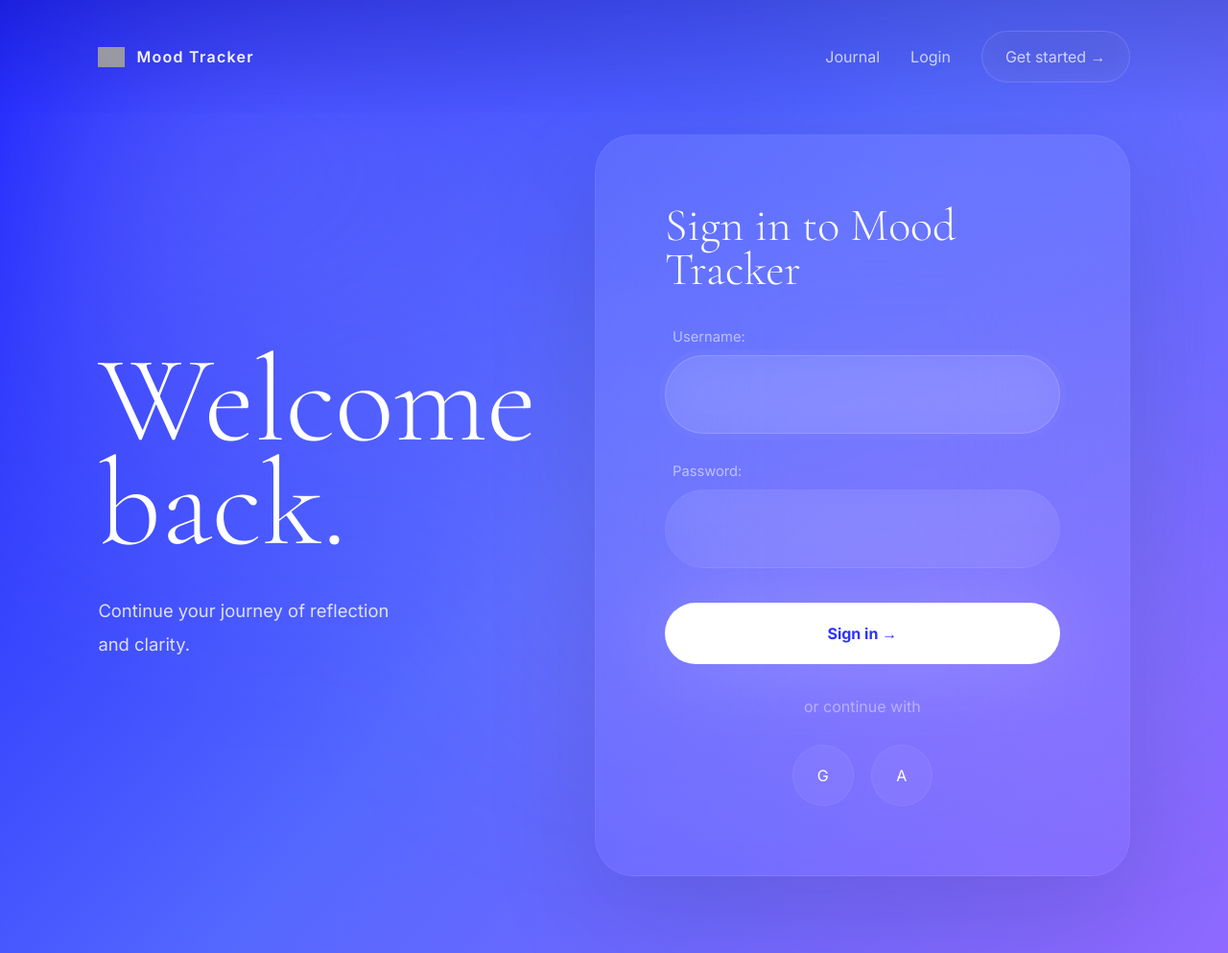
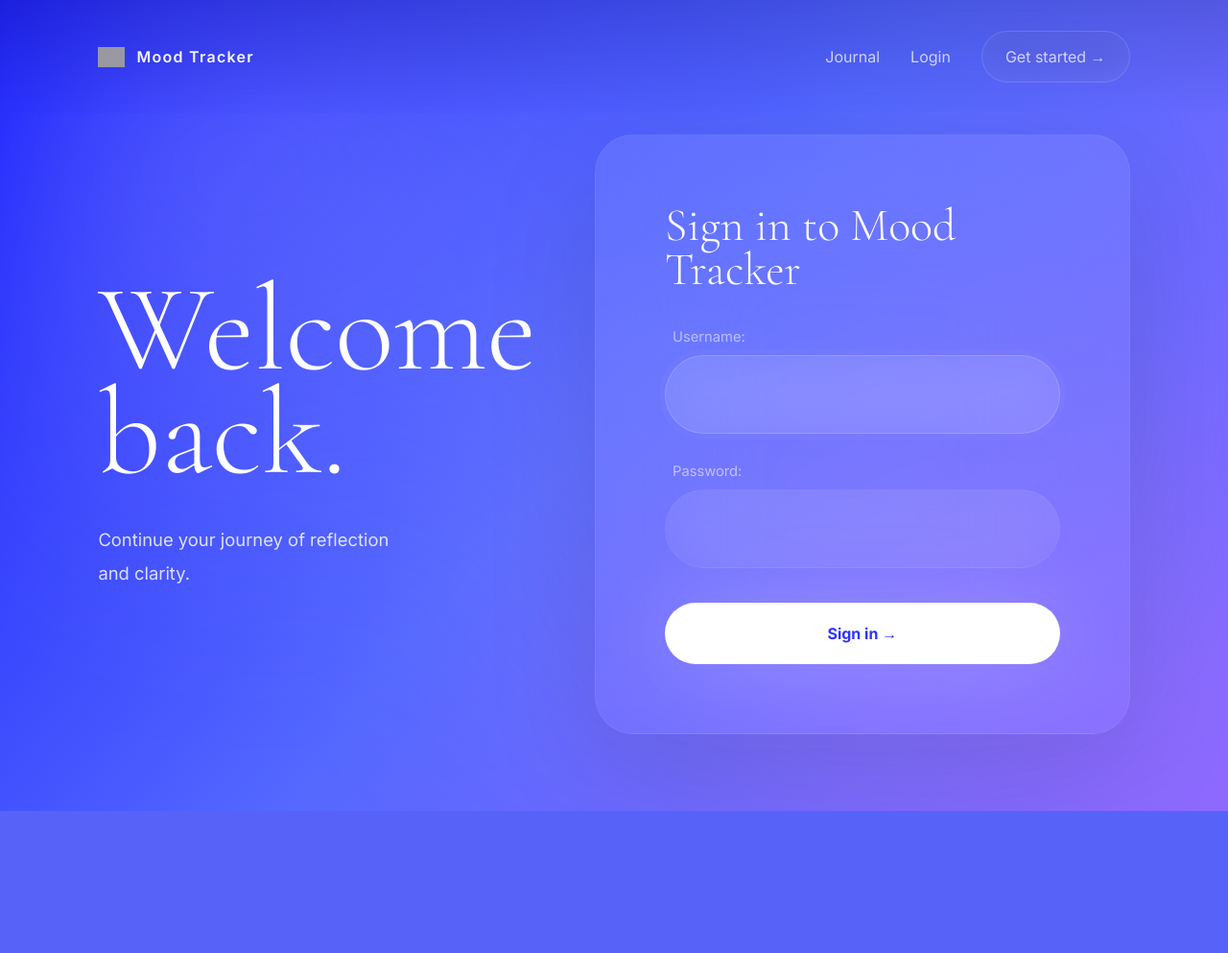
Before and after one commit to zwirok-git/ai-mood-tracker, a Django app: page /login/ in a window 1280 px wide. Shown: the whole page at 96% size. After the commit the page ends 845 px from the top, so only its background shows below. Run offline with Django 5.2, Linux system fonts and the light colour scheme; grey boxes are pictures that could not be loaded.

Commit message:
refactor: remove unused div `login-divider`

```diff
--- a/templates/registration/login.html
+++ b/templates/registration/login.html
@@ -28,11 +28,6 @@
           {{ form.password }}
         </div>
         <button class="primary-btn" type="submit">Sign in →</button>
-        <div class="login-divider">or continue with</div>
-        <div class="social-row">
-          <button type="button">G</button>
-          <button type="button">A</button>
-        </div>
       </form>
     </section>
   </section>
```
